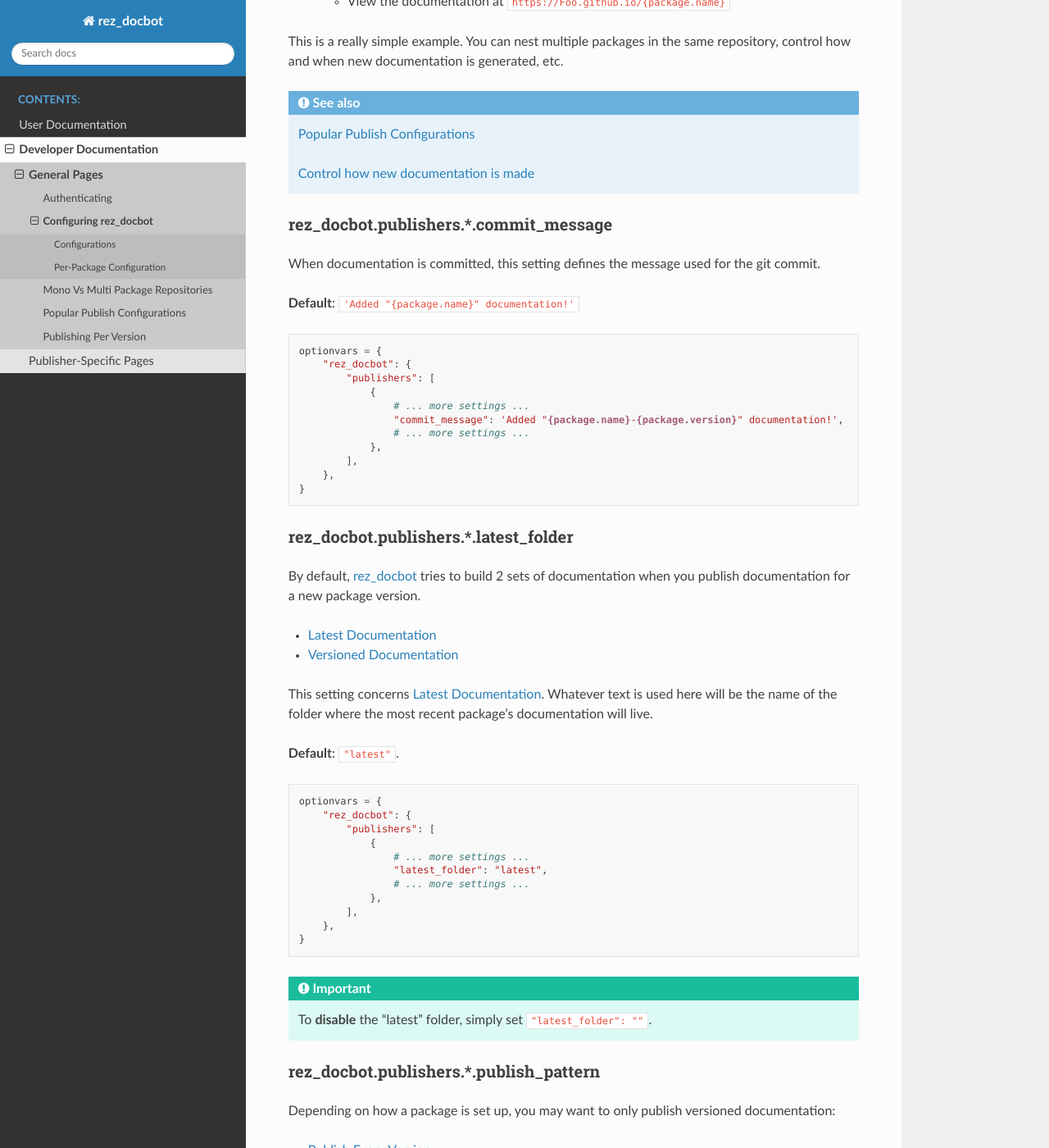
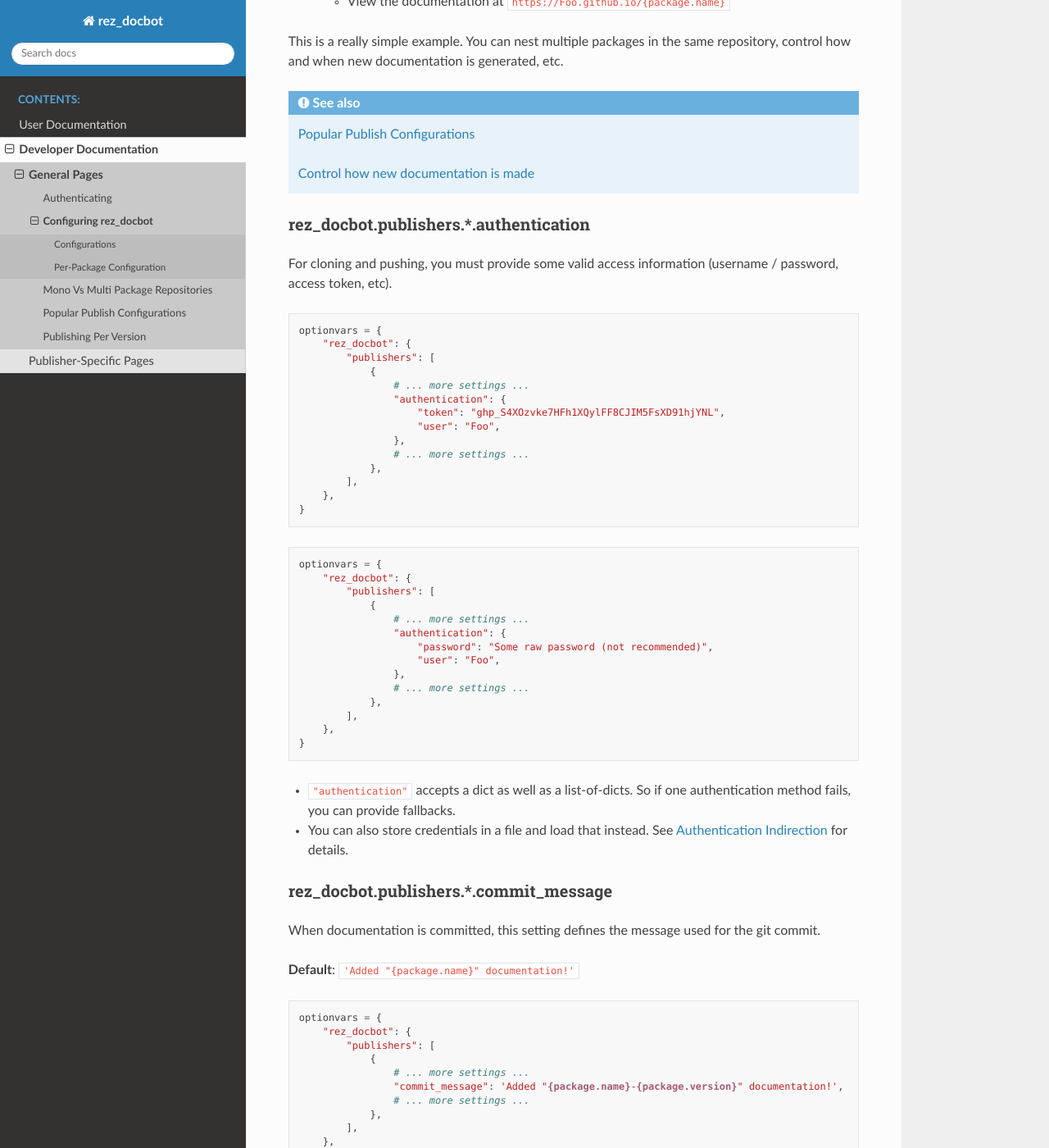
Before and after one commit to ColinKennedy/rez_developer_packages, a Sphinx documentation site: the page built from rez_docbot/documentation/configuring_rez_docbot.rst, in a window 1280 px wide and 1400 px high, scrolled down 1279 px. Shown: the whole window at 82% size. Built offline with Sphinx 7.4.7 and the Read the Docs theme 2.0.0, drawn with Linux system fonts in a browser that asks for light colours; pages that are not in the unit, such as notebooks, are missing from menus.

Commit message:
Adding rez_docbot documentation

```diff
--- a/rez_docbot/documentation/configuring_rez_docbot.rst
+++ b/rez_docbot/documentation/configuring_rez_docbot.rst
@@ -75,6 +75,54 @@ repository, control how and when new documentation is generated, etc.
     :doc:`popular_publish_configurations`
 
     :ref:`Control how new documentation is made <publish_pattern>`
+
+
+.. _rez_docbot.publishers.*.authentication:
+
+rez_docbot.publishers.*.authentication
+======================================
+
+For cloning and pushing, you must provide some valid access information
+(username / password, access token, etc).
+
+.. code-block:: python
+
+    optionvars = {
+        "rez_docbot": {
+            "publishers": [
+                {
+                    # ... more settings ...
+                    "authentication": {
+                        "token": "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",
+                        "user": "Foo",
+                    },
+                    # ... more settings ...
+                },
+            ],
+        },
+    }
+
+.. code-block:: python
+
+    optionvars = {
+        "rez_docbot": {
+            "publishers": [
+                {
+                    # ... more settings ...
+                    "authentication": {
+                        "password": "Some raw password (not recommended)",
+                        "user": "Foo",
+                    },
+                    # ... more settings ...
+                },
+            ],
+        },
+    }
+
+- ``"authentication"`` accepts a dict as well as a list-of-dicts. So if one
+  authentication method fails, you can provide fallbacks.
+- You can also store credentials in a file and load that instead. See
+  :ref:`authentication indirection` for details.
 
 
 rez_docbot.publishers.*.commit_message
--- a/rez_sphinx/documentation/batch_publish_documentation.rst
+++ b/rez_sphinx/documentation/batch_publish_documentation.rst
@@ -10,6 +10,10 @@ If you want to add documentation in-batch, the steps are very similar to
 
     - rez_sphinx
     - rez_inspect
+
+::
+
+    rez-env rez_sphinx rez_inspect
 
 - Run this in the terminal:
 
```
Also changed, not shown: rez_docbot/documentation/github_details.rst (+31 -7 lines), rez_docbot/documentation/publisher_types.rst (+9 -5 lines), rez_docbot/README.rst, rez_docbot/documentation/images/github_access_example_settings.png (added), 3 other files.
